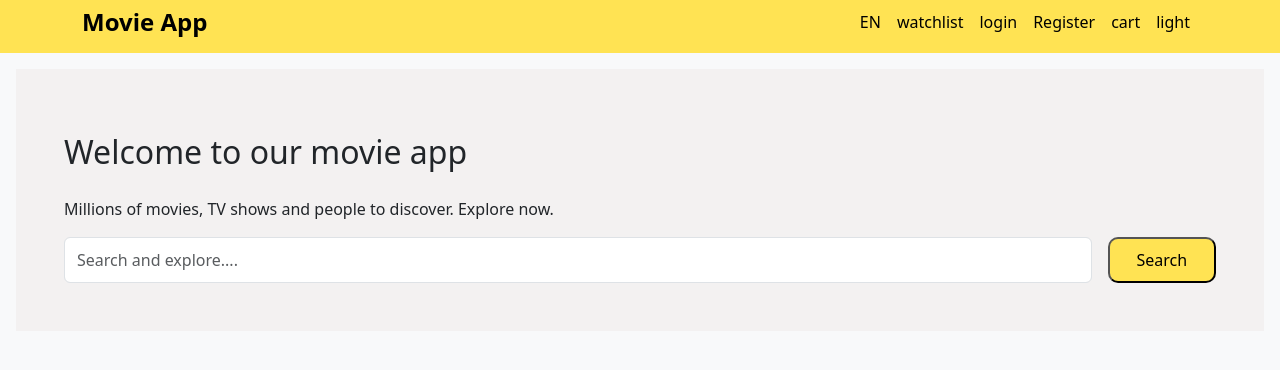
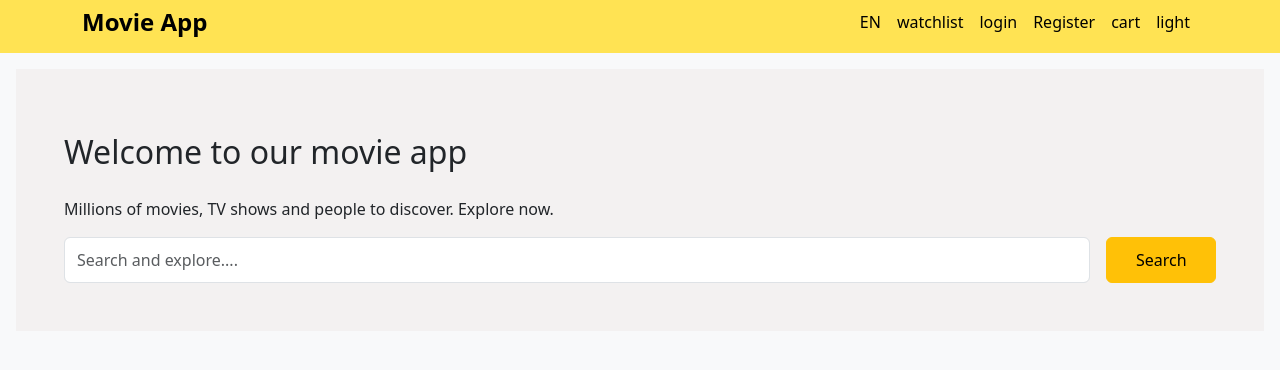
Before and after one commit to MichaelAwadEissa/react-ecommerce, a React (Create React App) app: page / in a window 1280 px wide. Shown: the top 370 px of the page. Built offline with nearby package versions, Linux system fonts and the light colour scheme; no server answers.

Commit message:
add search function

```diff
--- a/src/pages/home/home.css
+++ b/src/pages/home/home.css
@@ -4,6 +4,7 @@ button{
     border-radius: 10px;
     opacity: 0px;
     background: #FFE353;
+    outline: none;
 }
 .search{
     background: #F3F1F1;
--- a/src/pages/home/home.jsx
+++ b/src/pages/home/home.jsx
@@ -15,7 +15,6 @@ const Home = () => {
         setProducts(res.data.results); // Access the 'results' array from the response
       })
       .catch((err) => {
-        console.log(err);
       });
   }, []);
 
@@ -24,7 +23,13 @@ const Home = () => {
   const handleAddToCart = (product) => {
     setCart(prevCart => [...prevCart, product]);
   };
-
+  function search(){
+    let valueSearch = document.getElementById("search").value
+    setProducts(Products.filter((movie)=>{
+      return valueSearch == movie.title || movie.overview.includes(valueSearch)
+    }))
+    console.log(Products)
+  }
   return (
     <>
       {/*strat search div */}
@@ -33,8 +38,8 @@ const Home = () => {
           <h1 className='py-3'>Welcome to our movie app</h1>
           <p>Millions of movies, TV shows and people to discover. Explore now.</p>
           <div className="form d-flex gap-3">
-            <input type="text" placeholder='Search and explore....' className='form-control'/>
-            <button>Search</button>
+            <input id='search' type="text" placeholder='Search and explore....' className='form-control'/>
+            <button onClick={()=>{search()}} className='btn btn-warning'>Search</button>
           </div>
         </div>
       </div>
```
